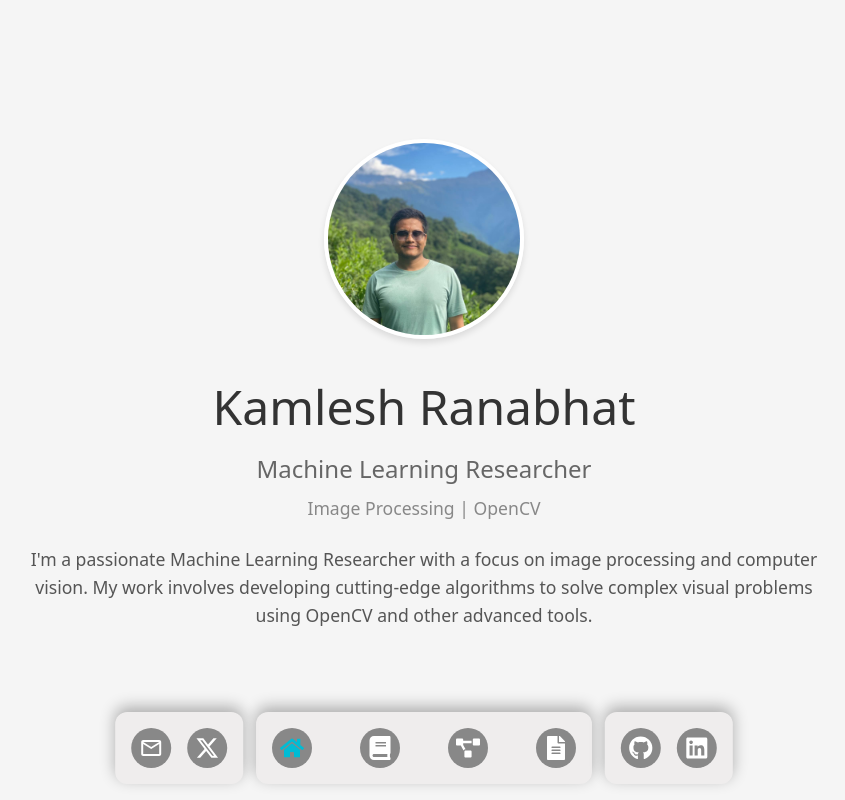
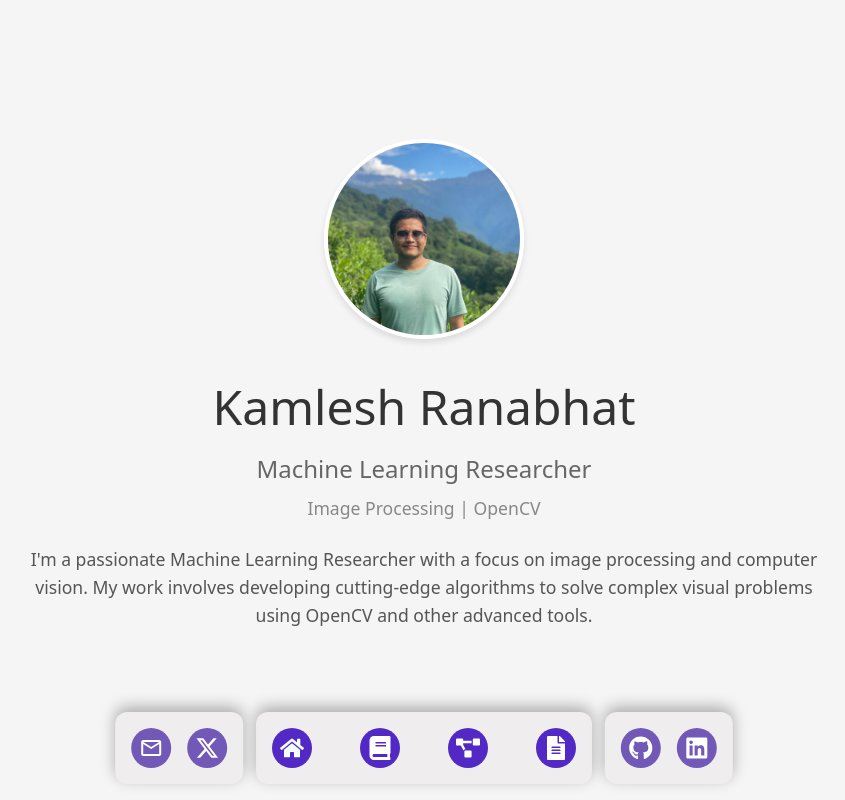
Before and after one commit to Kamlesh-KD/Kamlesh-KD.github.io, a React (Vite) app in the folder KD/: page / in a window 1280 px wide. Shown: the top 800 px of the page, without its empty margins (216-1061 px from the left). Built offline with nearby package versions, Linux system fonts and the light colour scheme.

Commit message:
Slight CSS changes

```diff
--- a/KD/src/components/Dock.css
+++ b/KD/src/components/Dock.css
@@ -41,7 +41,7 @@
 
   .dock-item {
     aspect-ratio: 1 / 1;
-    background-color: #888;
+    background-color: #5329c5;
     border-radius: 50%;
     display: flex;
     justify-content: center;
@@ -52,7 +52,7 @@
 
   .social-dock-item{
     aspect-ratio: 1 / 1;
-    background-color: #888;
+    background-color: #7259b8;
     border-radius: 50%;
     display: flex;
     justify-content: center;
@@ -80,7 +80,7 @@
     position: absolute;
     bottom: 1.7rem;
     font-size: 0.9rem;
-    color: #333;
+    color: #ffffff;
     text-align: center;
     white-space: nowrap;
     transition: opacity 0.2s ease-in-out;
@@ -88,7 +88,7 @@
   }
 
   .mobile-dock-item {
-    background-color: #888;
+    background-color: #5619c7;
     border-radius: 50%;
     padding: 0.5rem;
     display: flex;
@@ -118,5 +118,5 @@
 
   .dock-link.active,
   .mobile-dock-link.active {
-    color: #00bcd4;
+    color: #f2feff;
   }
```
